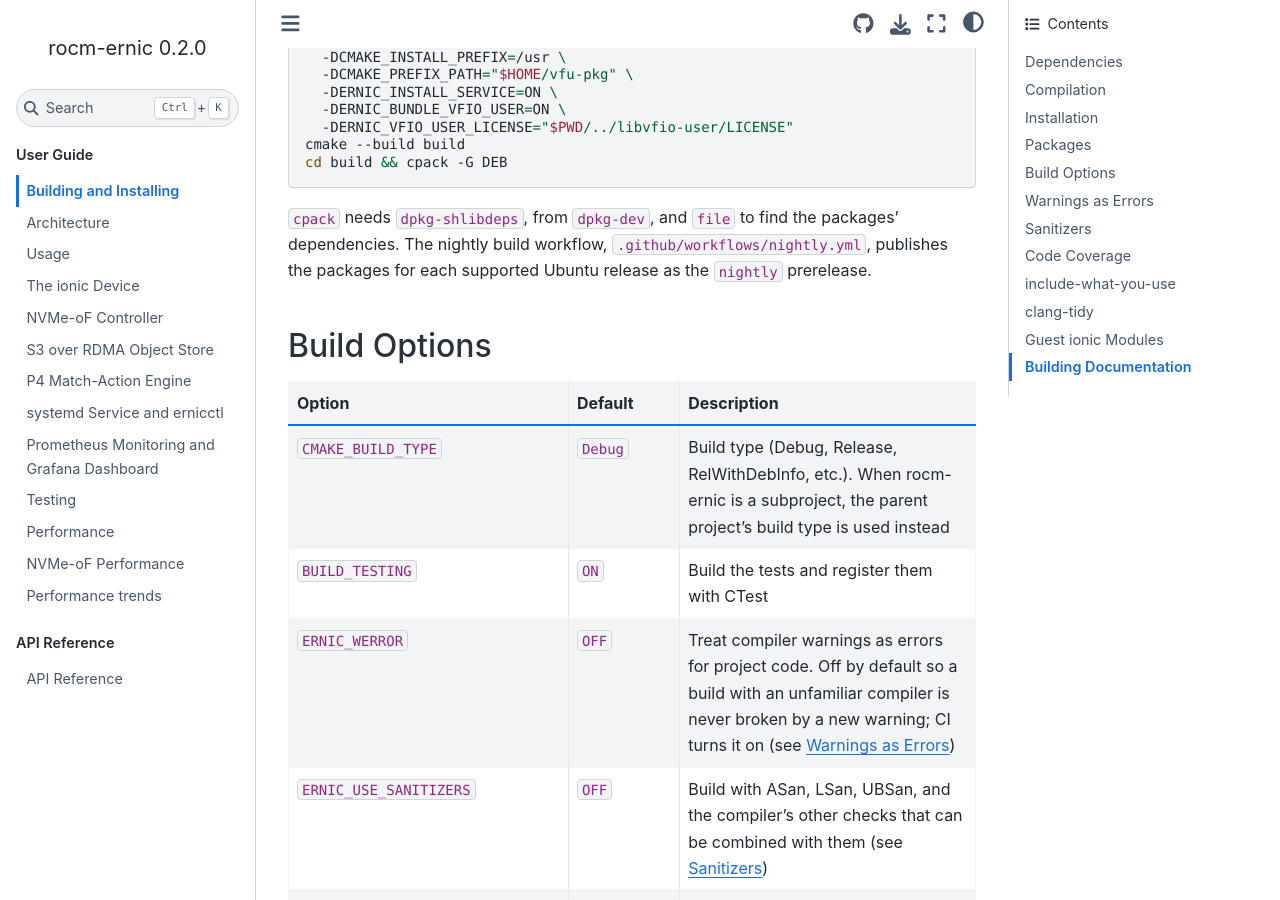
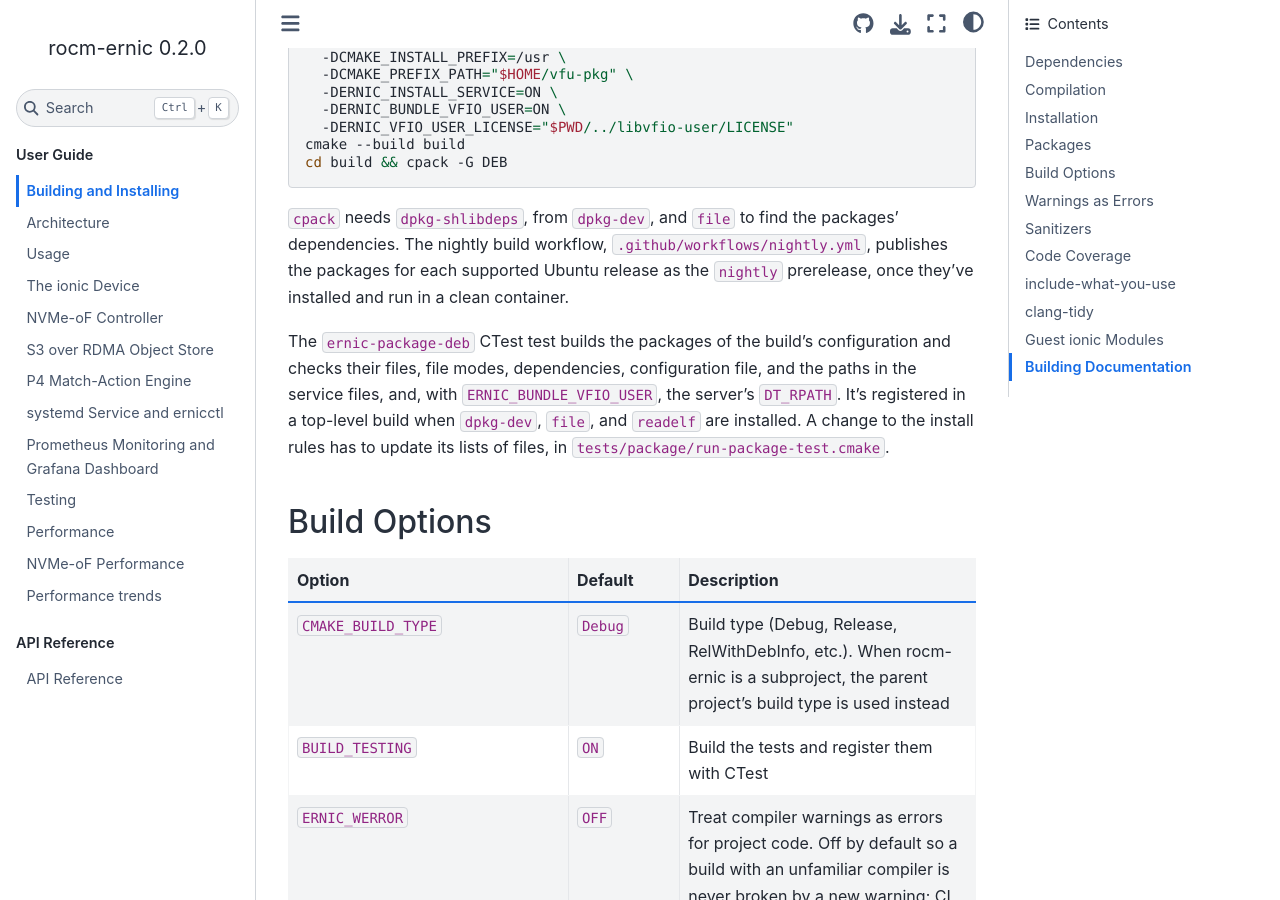
Before and after one commit to ROCm/rocm-ernic, a Sphinx documentation site: the page built from docs/building.rst, in a window 1280 px wide and 900 px high, scrolled down 2035 px. Built offline with Sphinx 7.4.7 and the Sphinx Book theme 1.1.4, drawn with Linux system fonts in a browser that asks for light colours.

Commit message:
Test the DEB packages on every change, and install the nightlies cleanly
Add the ernic-package-deb CTest test (tests/package/). It runs cpack on
the build and checks the packages against the build's configuration:

- exactly rocm-ernic, and rocm-ernic-exporter with ERNIC_INSTALL_SERVICE,
  with the expected version and architecture
- exactly the expected files in each package, with mode 755 for programs
  and 644 for everything else, and no file in two packages
- the dependencies: rocm-ernic depends on a package that has each library
  the server and its private libvfio-user need, since dpkg-shlibdeps
  silently drops a library it can't find a package for; python3 and the
  socat recommendation; and the exporter's exact rocm-ernic version
- rocm-ernic.env as the only configuration file
- no /usr/local/ in an installed text file unless that's the prefix,
  every program a systemd unit runs is packaged, and the units read the
  packaged configuration
- with ERNIC_BUNDLE_VFIO_USER, the server's DT_RPATH to the private
  libvfio-user, and no run path in the library

The test is registered only in a top-level build with dpkg-dev, file,
and readelf installed. A change to the install rules has to update its
file lists.

Build and Test now configures with -DERNIC_INSTALL_SERVICE=ON, so the
service and exporter packages are checked on every change, and runs the
test as its own step with --no-tests=error so it can't silently go
unregistered. The nightly build runs it the same way, in place of its
checks in the build container.

The nightly workflow has a new install job. It installs the packages,
without their recommendations, in a clean Ubuntu container, where a
dependency the packages don't declare is missing. It then checks that
the server runs and loads its private libvfio-user, that ernicctl runs,
and that the exporter, set up in a virtual environment as
docs/monitoring.rst says, serves metrics when started with its systemd
unit's command. The packages are published only if this passes.

Co-Authored-By: Claude <noreply@anthropic.com>

```diff
--- a/docs/building.rst
+++ b/docs/building.rst
@@ -120,7 +120,16 @@ The nightly packages are made like this, installed under
 ``file`` to find the packages' dependencies. The nightly build
 workflow, ``.github/workflows/nightly.yml``, publishes the
 packages for each supported Ubuntu release as the ``nightly``
-prerelease.
+prerelease, once they've installed and run in a clean container.
+
+The ``ernic-package-deb`` CTest test builds the packages of the
+build's configuration and checks their files, file modes,
+dependencies, configuration file, and the paths in the service
+files, and, with ``ERNIC_BUNDLE_VFIO_USER``, the server's
+``DT_RPATH``. It's registered in a top-level build when
+``dpkg-dev``, ``file``, and ``readelf`` are installed. A change to
+the install rules has to update its lists of files, in
+``tests/package/run-package-test.cmake``.
 
 Build Options
 -------------
--- a/docs/testing.rst
+++ b/docs/testing.rst
@@ -320,7 +320,7 @@ valgrind would only check the script for:
    skip='pci-config-test|find-rdma-device-tuple|server-lifecycle'
    skip+='|ionic-server-smoke|ionic-ci|tcp-mesh-ci|nvmeof-ci|s3-ci'
    skip+='|ionic-stats-interval-cli|ionic-eth-queues-cli'
-   skip+='|cmake-subproject'
+   skip+='|cmake-subproject|ernic-package-deb'
    opts='--leak-check=full --track-origins=yes --num-callers=40'
    opts+=' --error-exitcode=1'
    ctest --test-dir build -T memcheck --output-on-failure \
```
Also changed, not shown: AGENTS.md (+1 -1 lines), CHANGELOG.md (+16 -0 lines), 5 other files.
